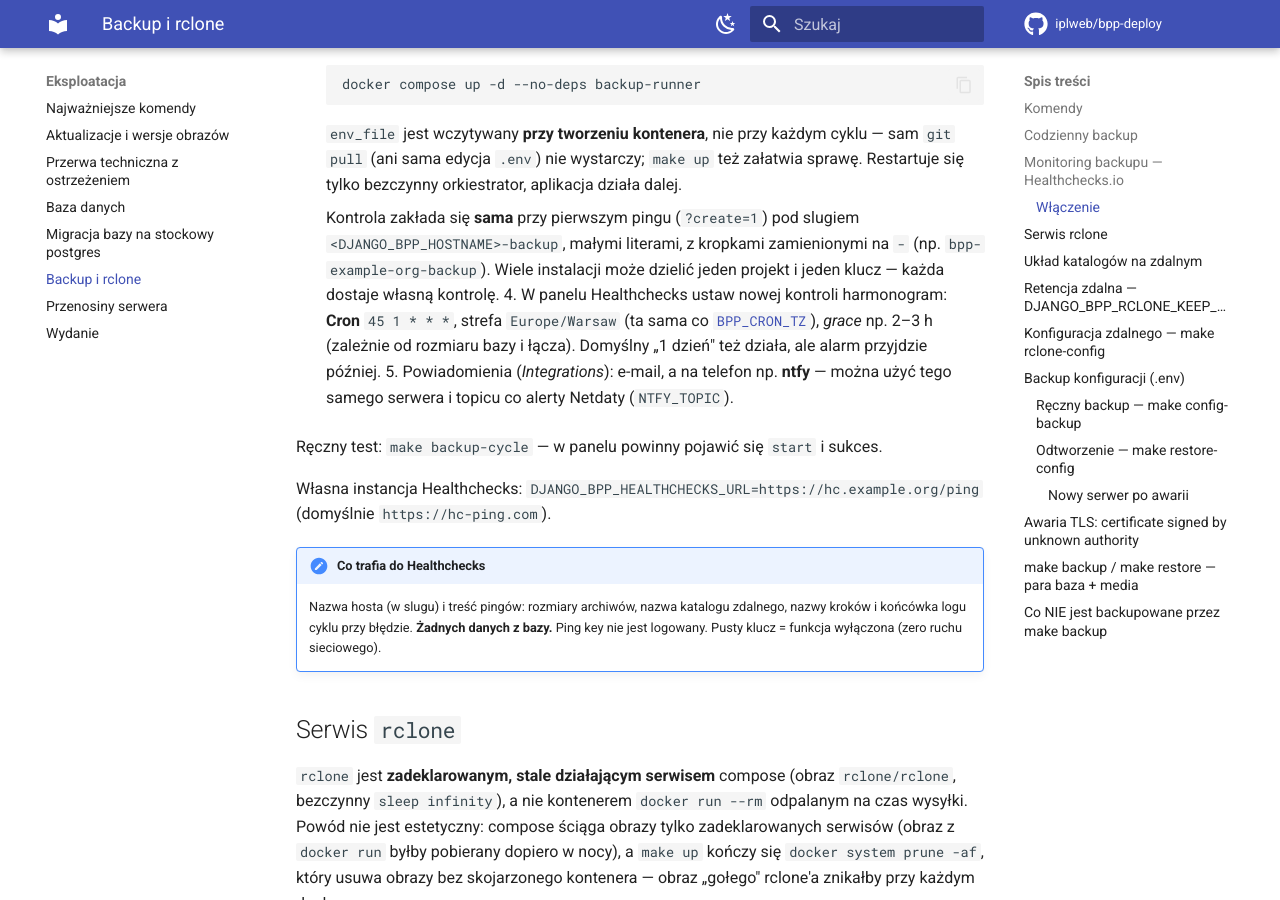
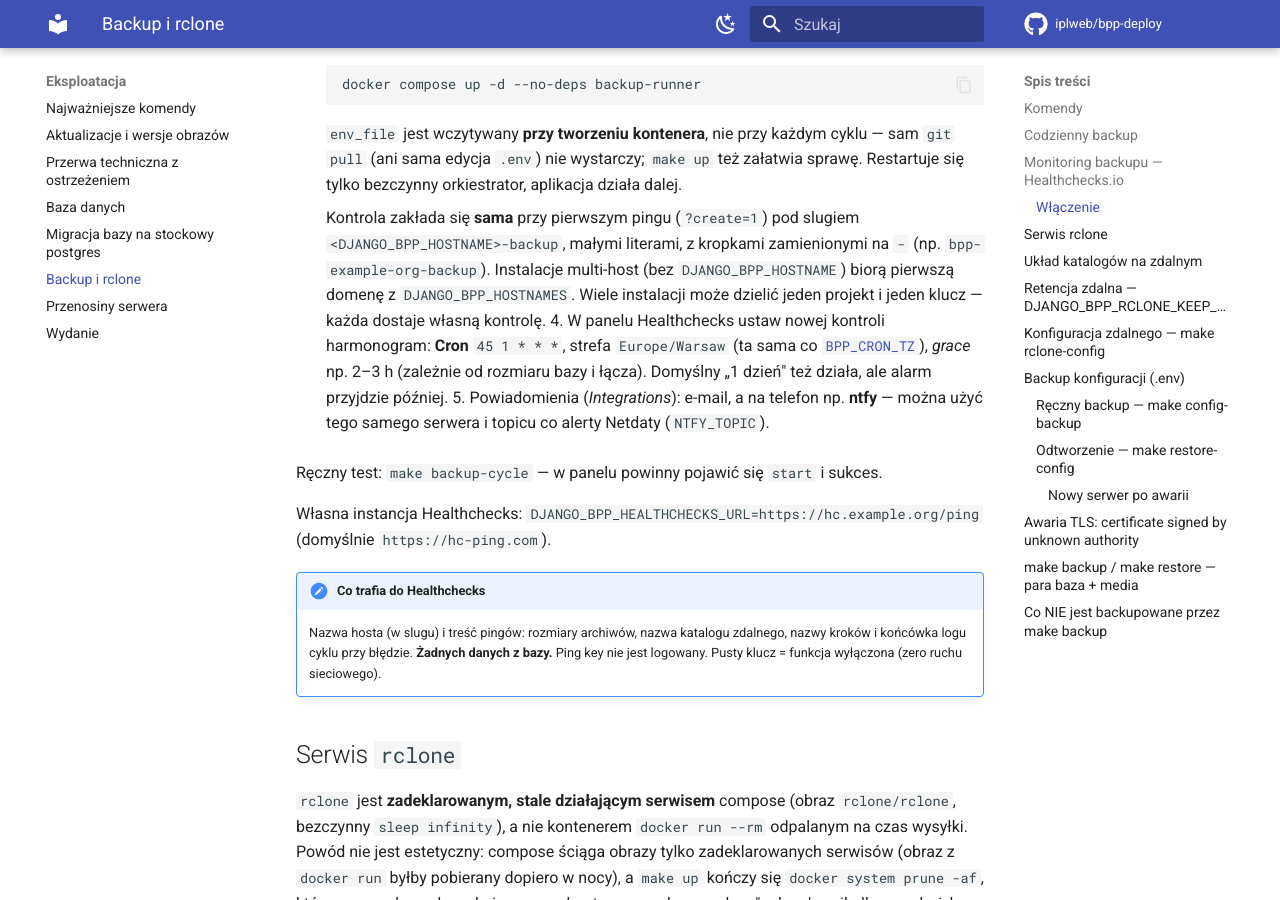
Before and after one commit to iplweb/bpp-deploy, an MkDocs documentation site: the page built from docs/eksploatacja/backup-i-rclone.md, in a window 1280 px wide and 900 px high, scrolled down 2244 px. Built offline with MkDocs 1.6.1 and Material for MkDocs 9.7.7, drawn with Linux system fonts in a browser that asks for light colours; comment, search, counter and statistics services are not loaded.

Commit message:
fix(backup): slug Healthchecks i nazwa w Rollbarze dla instalacji multi-host
Instalacje multi-host maja tylko DJANGO_BPP_HOSTNAMES, wiec cykl
pingowal kontrole `unknown-backup` - wszystkie takie hosty zlewalyby sie
w jedna kontrole i maskowaly sobie nawzajem brak backupu. Teraz bierzemy
pierwsza domene z listy. Ten sam identyfikator trafia do Rollbara.

Co-Authored-By: Claude Opus 5.5 <noreply@anthropic.com>

```diff
--- a/docs/eksploatacja/backup-i-rclone.md
+++ b/docs/eksploatacja/backup-i-rclone.md
@@ -102,8 +102,9 @@ zostawia ostrzeżenie w logu i **nigdy nie zmienia wyniku ani kodu wyjścia back
 
     Kontrola zakłada się **sama** przy pierwszym pingu (`?create=1`) pod slugiem
     `<DJANGO_BPP_HOSTNAME>-backup`, małymi literami, z kropkami zamienionymi na `-`
-    (np. `bpp-example-org-backup`). Wiele instalacji może dzielić jeden projekt i jeden
-    klucz — każda dostaje własną kontrolę.
+    (np. `bpp-example-org-backup`). Instalacje multi-host (bez `DJANGO_BPP_HOSTNAME`)
+    biorą pierwszą domenę z `DJANGO_BPP_HOSTNAMES`. Wiele instalacji może dzielić jeden
+    projekt i jeden klucz — każda dostaje własną kontrolę.
 4. W panelu Healthchecks ustaw nowej kontroli harmonogram: **Cron** `45 1 * * *`,
    strefa `Europe/Warsaw` (ta sama co
    [`BPP_CRON_TZ`](../architektura/zadania-ofelia.md#strefa-czasowa)), *grace* np. 2–3 h
```
Also changed, not shown: 2 other files.
